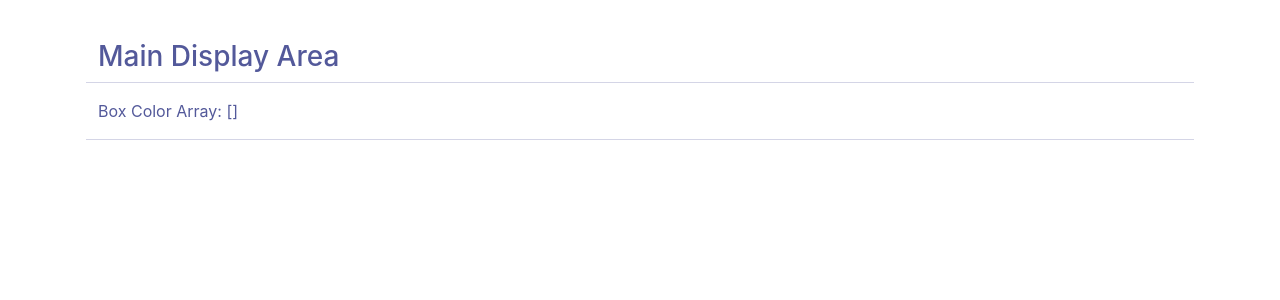
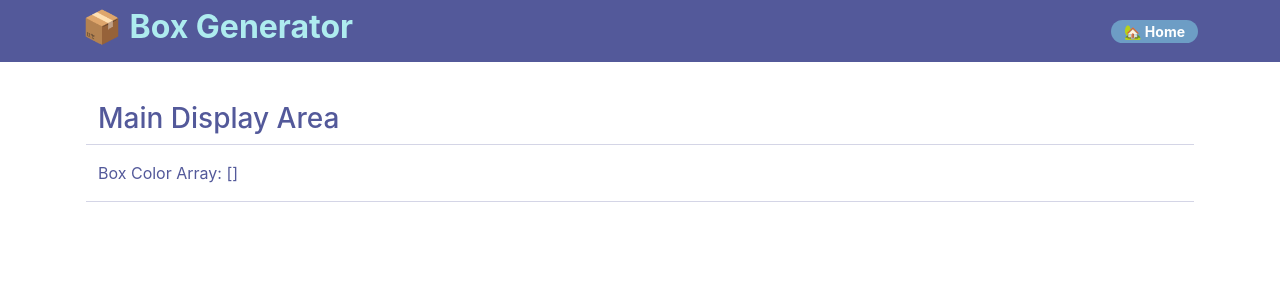
Before and after one commit to vircabading/MERN-React-FunctionalComponents-BoxGenerator-2307-v2, a React (Create React App) app: page / in a window 1280 px wide. Shown: the top 300 px of the page. Built offline with nearby package versions, Linux system fonts and the light colour scheme.

Commit message:
implement nav bar view

```diff
--- a/src/App.js
+++ b/src/App.js
@@ -1,5 +1,7 @@
 import './App.css';
 import React, { useState } from 'react';
+
+import NavBarView from './views/NavBarView';
 
 ///////////////////////////////////////////////////
 //  Main Application
@@ -21,7 +23,7 @@ const App = (props) => {
 
   return (
     <main>
-      {/* <NavBarView /> */}
+      <NavBarView />
       <div className='container mt-4 text-dark-color'>
         <div className='row bg-white p-3 round'>
           <h3>Main Display Area</h3>
--- /dev/null
+++ b/src/views/NavBarView.jsx
@@ -0,0 +1,25 @@
+import React from 'react'
+import '../App.css';
+
+///////////////////////////////////////////////////
+//  NAVIGATION BAR COMPONENT
+///////////////////////////////////////////////////
+
+const NavBarView = () => {
+    return (
+        <header>
+            <div className='navbar navbar-dark bg-ult-violet box-shadow'>
+                <div className='container d-flex justify-content-between'>
+                    {/* **** Site Title ******** */}
+                    <h2 className='text-light-color'><strong>📦 Box Generator</strong></h2>
+                    {/* **** Link to The Root of the Site ******** */}
+                        <li className='btn btn-sm round-btn bg-air-sup-blue'>
+                            <strong className='text-white'>🏡 Home</strong>
+                        </li>
+                </div>
+            </div>
+        </header>
+    )
+}
+
+export default NavBarView;
```
